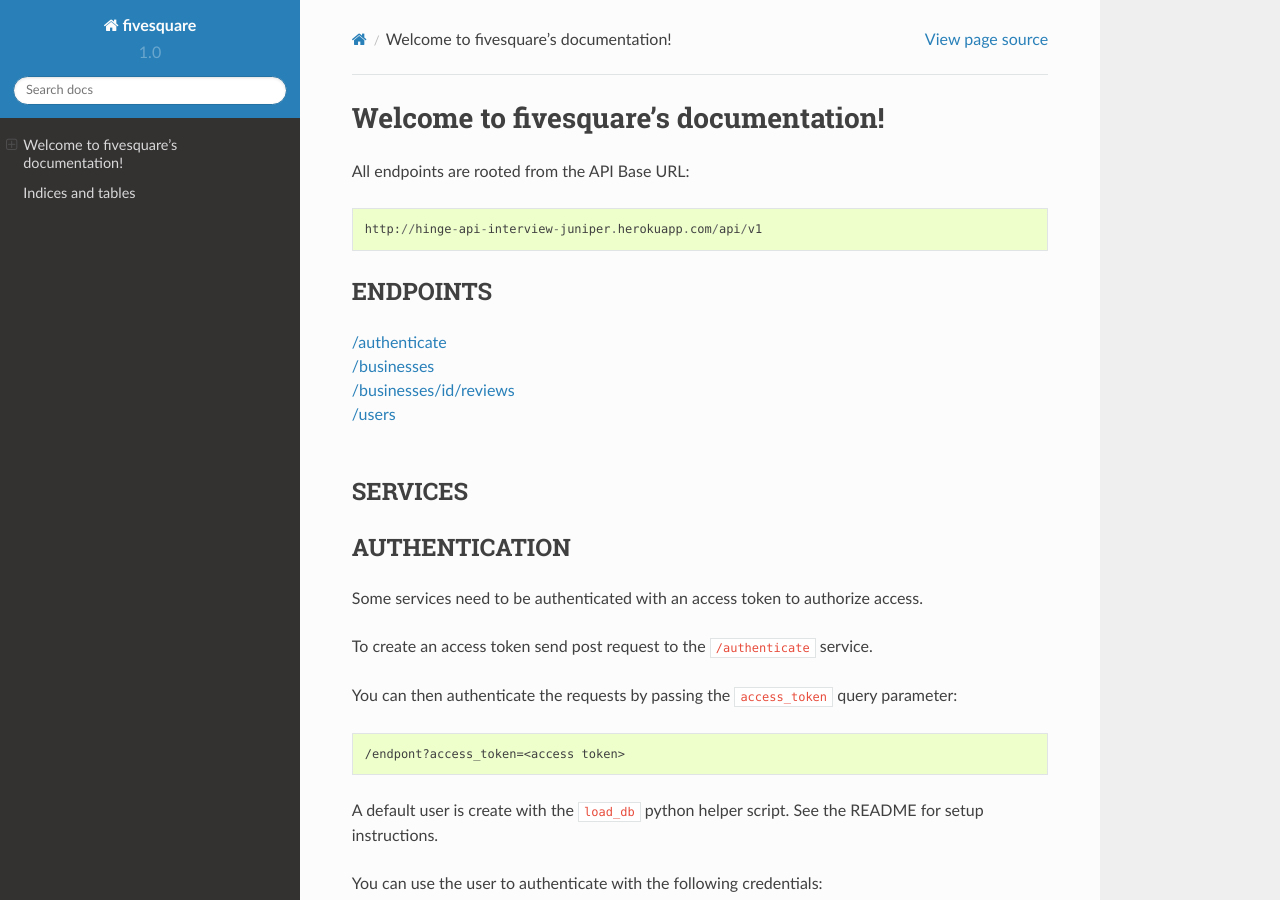
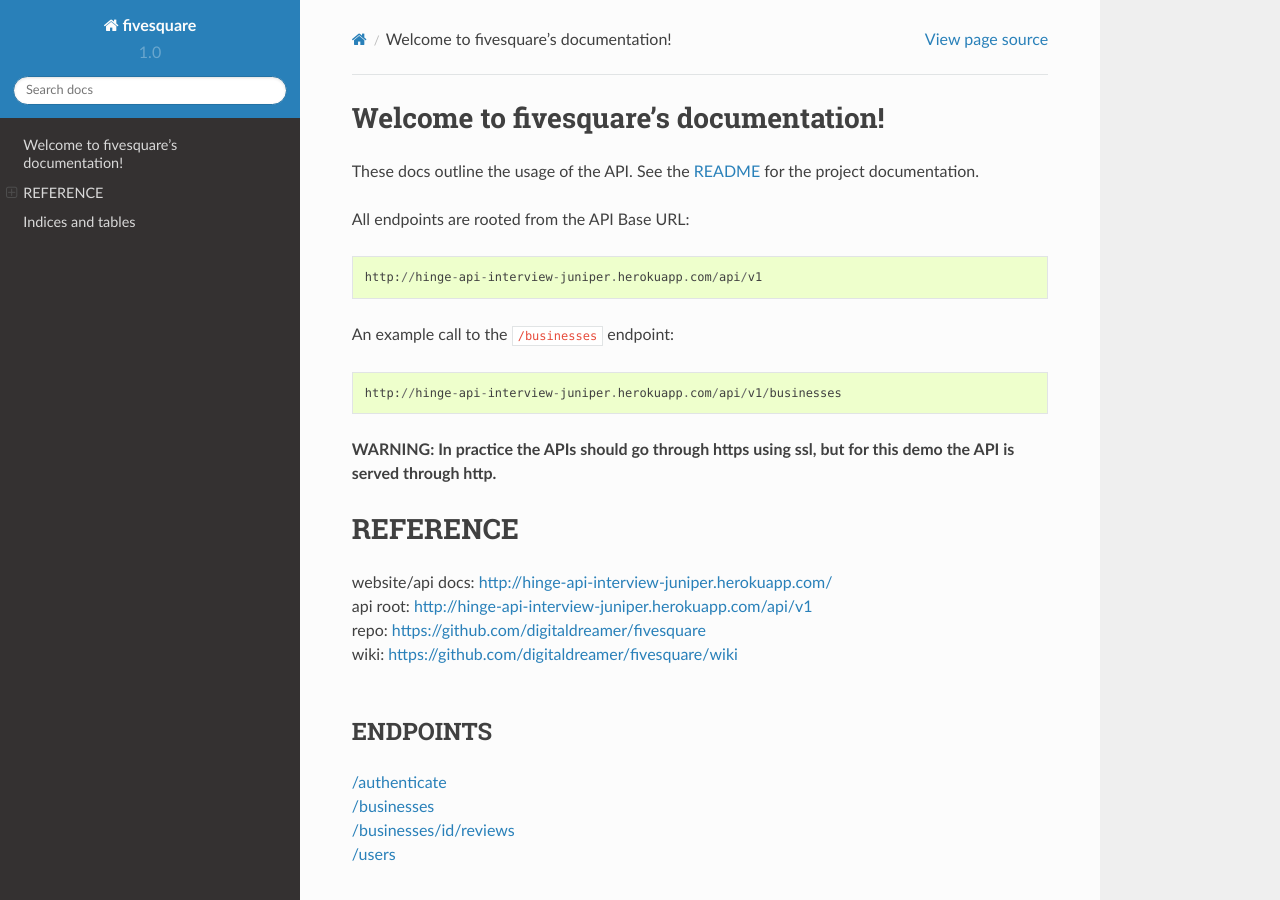
Before and after one commit to digitaldreamer/fivesquare, a Sphinx documentation site: the page built from service/docs/index.rst, in a window 1280 px wide and 900 px high. Built offline with Sphinx 7.4.7 and the Read the Docs theme 2.0.0, drawn with Linux system fonts in a browser that asks for light colours.

Commit message:
references added to API docs

```diff
--- a/README.rst
+++ b/README.rst
@@ -14,7 +14,7 @@
 Sphinx is used to generate the API documentation.
 The project is structured to be served on Heroku.
 
-WARNING: all endpoints in practice should be run through ssl/https, but for the purpose of this demo the server will run through http.
+**WARNING: In practice the APIs should go through https using ssl, but for this demo the API is served through http.**
 
 
 REFERENCE
--- a/service/docs/index.rst
+++ b/service/docs/index.rst
@@ -6,9 +6,27 @@
 Welcome to fivesquare's documentation!
 ======================================
 
+These docs outline the usage of the API. See the `README <https://github.com/digitaldreamer/fivesquare>`_ for the project documentation.
+
 All endpoints are rooted from the API Base URL::
 
     http://hinge-api-interview-juniper.herokuapp.com/api/v1
+
+An example call to the ``/businesses`` endpoint::
+
+    http://hinge-api-interview-juniper.herokuapp.com/api/v1/businesses
+
+**WARNING: In practice the APIs should go through https using ssl, but for this demo the API is served through http.**
+
+
+REFERENCE
+=========
+
+| website/api docs: http://hinge-api-interview-juniper.herokuapp.com/
+| api root: http://hinge-api-interview-juniper.herokuapp.com/api/v1
+| repo: https://github.com/digitaldreamer/fivesquare
+| wiki: https://github.com/digitaldreamer/fivesquare/wiki
+|
 
 
 ENDPOINTS
```
